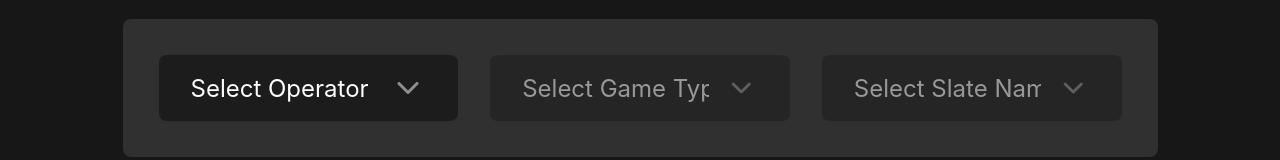
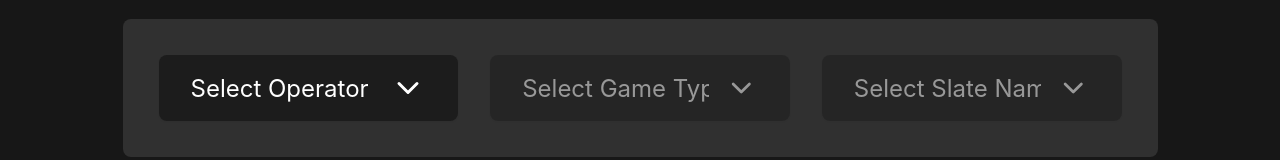
Before and after one commit to brnikita/fantasy-football-app, a Next.js app: page / in a window 1280 px wide. Shown: the part 145-305 px from the top of the page. Built offline with nearby package versions, Linux system fonts and the light colour scheme.

Commit message:
refactor: remove opacity from ChevronDownIcon in SelectTrigger for improved visibility

```diff
--- a/src/components/ui/select.tsx
+++ b/src/components/ui/select.tsx
@@ -25,7 +25,7 @@ const SelectTrigger = React.forwardRef<
   >
     {children}
     <SelectPrimitive.Icon asChild>
-      <ChevronDownIcon className="h-4 w-4 opacity-50" />
+      <ChevronDownIcon className="h-4 w-4" />
     </SelectPrimitive.Icon>
   </SelectPrimitive.Trigger>
 ));
```
